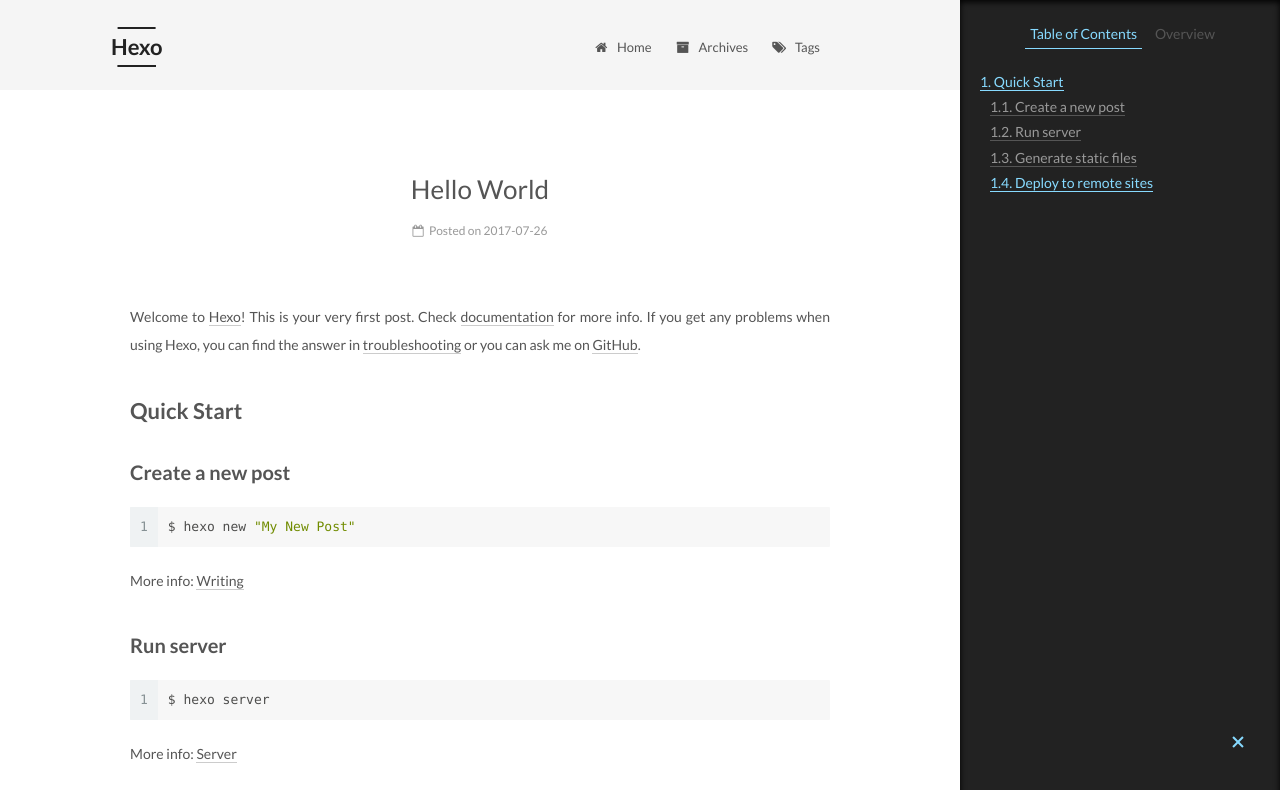
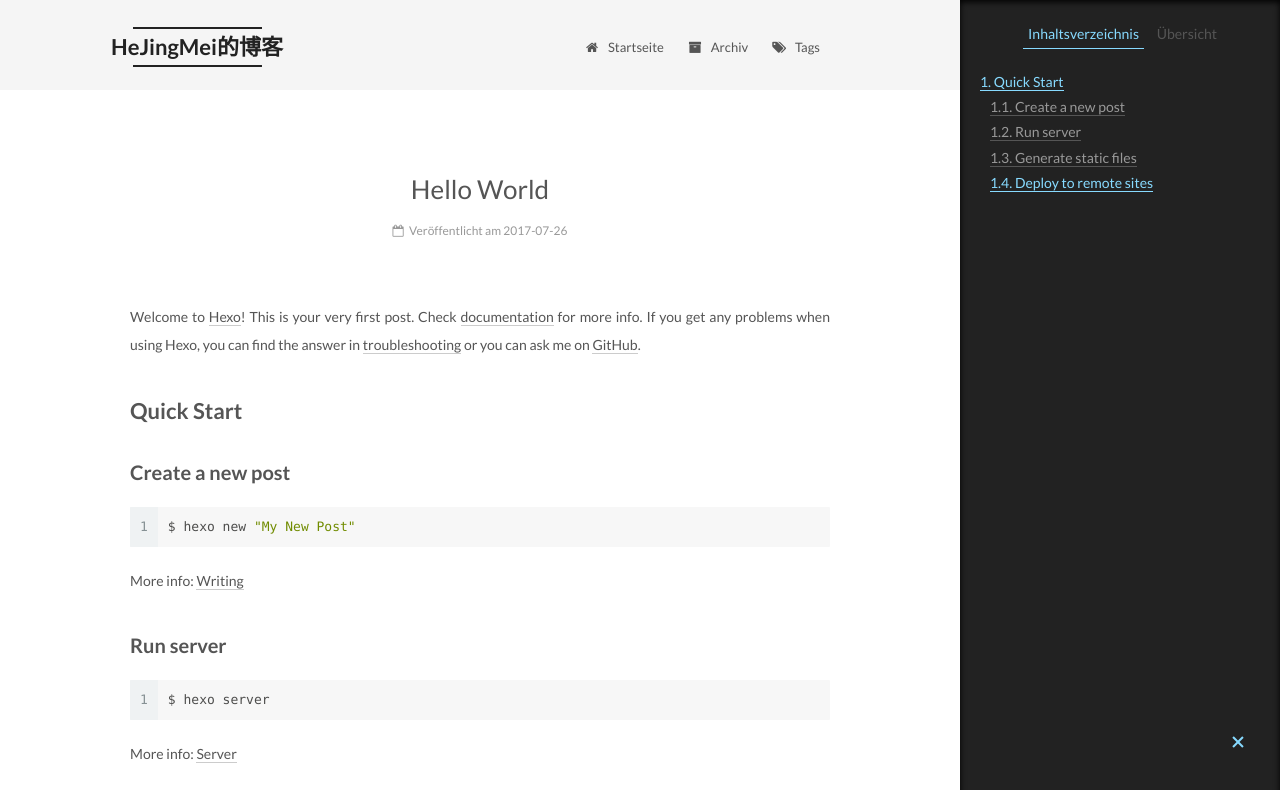
Before and after one commit to Seselian/Seselian.github.io, a plain HTML site: page 2017/07/26/hello-world/index.html in a window 1280 px wide. Shown: the top 790 px of the page. Drawn offline with Linux system fonts and the light colour scheme.

Commit message:
Site updated: 2017-07-26 15:28:25

```diff
--- a/2017/07/26/hello-world/index.html
+++ b/2017/07/26/hello-world/index.html
@@ -97,7 +97,7 @@
 <meta property="og:type" content="article">
 <meta property="og:title" content="Hello World">
 <meta property="og:url" content="http://yoursite.com/2017/07/26/hello-world/index.html">
-<meta property="og:site_name" content="Hexo">
+<meta property="og:site_name" content="HeJingMei的博客">
 <meta property="og:description" content="Welcome to Hexo! This is your very first post. Check documentation for more info. If you get any problems when using Hexo, you can find the answer in troubleshooting or you can ask me on GitHub. Quick">
 <meta property="og:updated_time" content="2017-07-26T06:53:23.160Z">
 <meta name="twitter:card" content="summary">
@@ -136,7 +136,7 @@
 
 
 
-  <title>Hello World | Hexo</title>
+  <title>Hello World | HeJingMei的博客</title>
 
 
 
@@ -172,7 +172,7 @@
     <div class="custom-logo-site-title">
       <a href="/"  class="brand" rel="start">
         <span class="logo-line-before"><i></i></span>
-        <span class="site-title">Hexo</span>
+        <span class="site-title">HeJingMei的博客</span>
         <span class="logo-line-after"><i></i></span>
       </a>
     </div>
@@ -202,7 +202,7 @@
 
               <i class="menu-item-icon fa fa-fw fa-home"></i> <br />
 
-            Home
+            Startseite
           </a>
         </li>
 
@@ -212,7 +212,7 @@
 
               <i class="menu-item-icon fa fa-fw fa-archive"></i> <br />
 
-            Archives
+            Archiv
           </a>
         </li>
 
@@ -264,7 +264,7 @@
     </span>
 
     <span hidden itemprop="publisher" itemscope itemtype="http://schema.org/Organization">
-      <meta itemprop="name" content="Hexo">
+      <meta itemprop="name" content="HeJingMei的博客">
     </span>
 
 
@@ -282,7 +282,7 @@
                 <i class="fa fa-calendar-o"></i>
               </span>
 
-                <span class="post-meta-item-text">Posted on</span>
+                <span class="post-meta-item-text">Veröffentlicht am</span>
 
               <time title="Post created" itemprop="dateCreated datePublished" datetime="2017-07-26T14:23:01+08:00">
                 2017-07-26
@@ -406,10 +406,10 @@
 
         <ul class="sidebar-nav motion-element">
           <li class="sidebar-nav-toc sidebar-nav-active" data-target="post-toc-wrap" >
-            Table of Contents
+            Inhaltsverzeichnis
           </li>
           <li class="sidebar-nav-overview" data-target="site-overview">
-            Overview
+            Übersicht
           </li>
         </ul>
 
@@ -430,7 +430,7 @@
             <div class="site-state-item site-state-posts">
               <a href="/archives/">
                 <span class="site-state-item-count">1</span>
-                <span class="site-state-item-name">posts</span>
+                <span class="site-state-item-name">Artikel</span>
               </a>
             </div>
 
@@ -500,7 +500,7 @@
 
 
 <div class="powered-by">
-  Powered by <a class="theme-link" href="https://hexo.io">Hexo</a>
+  Erstellt mit  <a class="theme-link" href="https://hexo.io">Hexo</a>
 </div>
 
 <div class="theme-info">
--- a/css/main.css
+++ b/css/main.css
@@ -1677,7 +1677,7 @@ pre .javascript .function {
   width: 4px;
   height: 4px;
   border-radius: 50%;
-  background: #0fff2d;
+  background: #ff1355;
 }
 .links-of-blogroll {
   font-size: 13px;
```
Also changed, not shown: archives/2017/07/index.html (+10 -10 lines), archives/2017/index.html (+10 -10 lines), archives/index.html (+10 -10 lines), index.html (+11 -11 lines).
